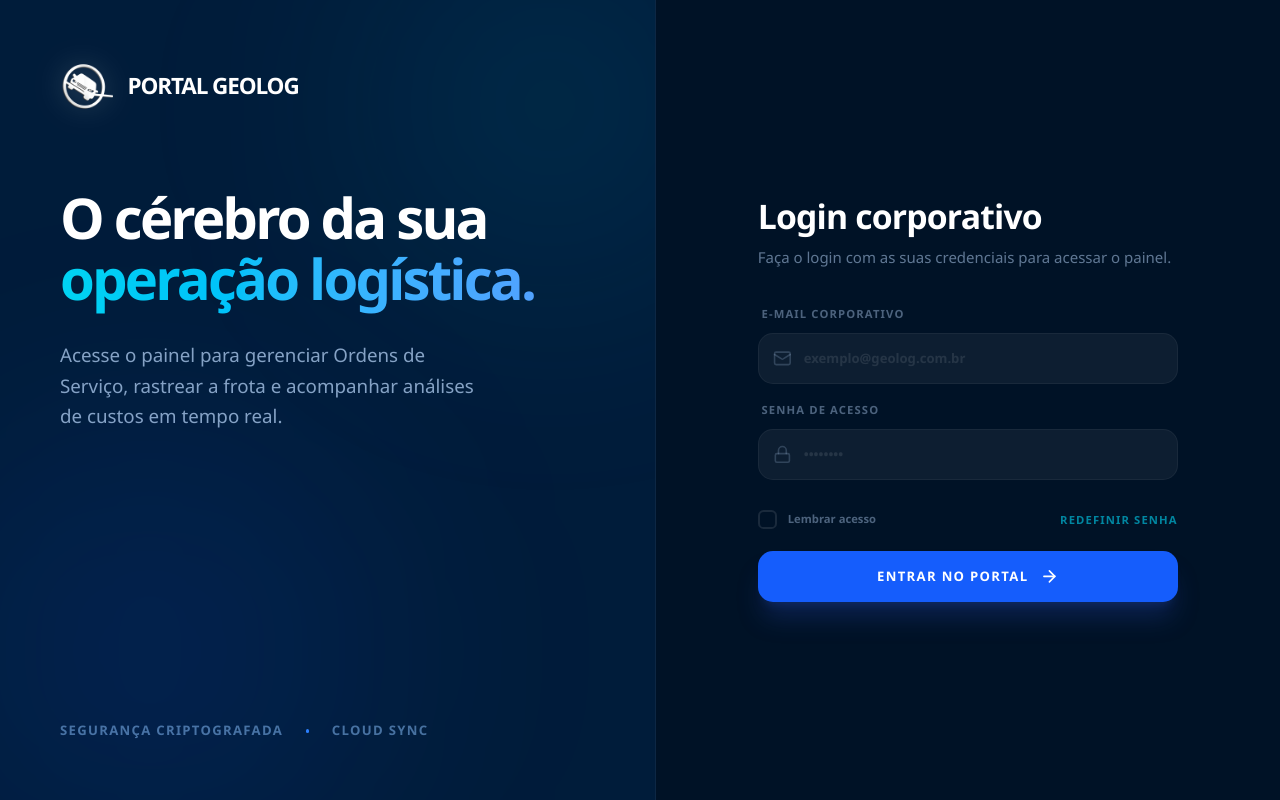
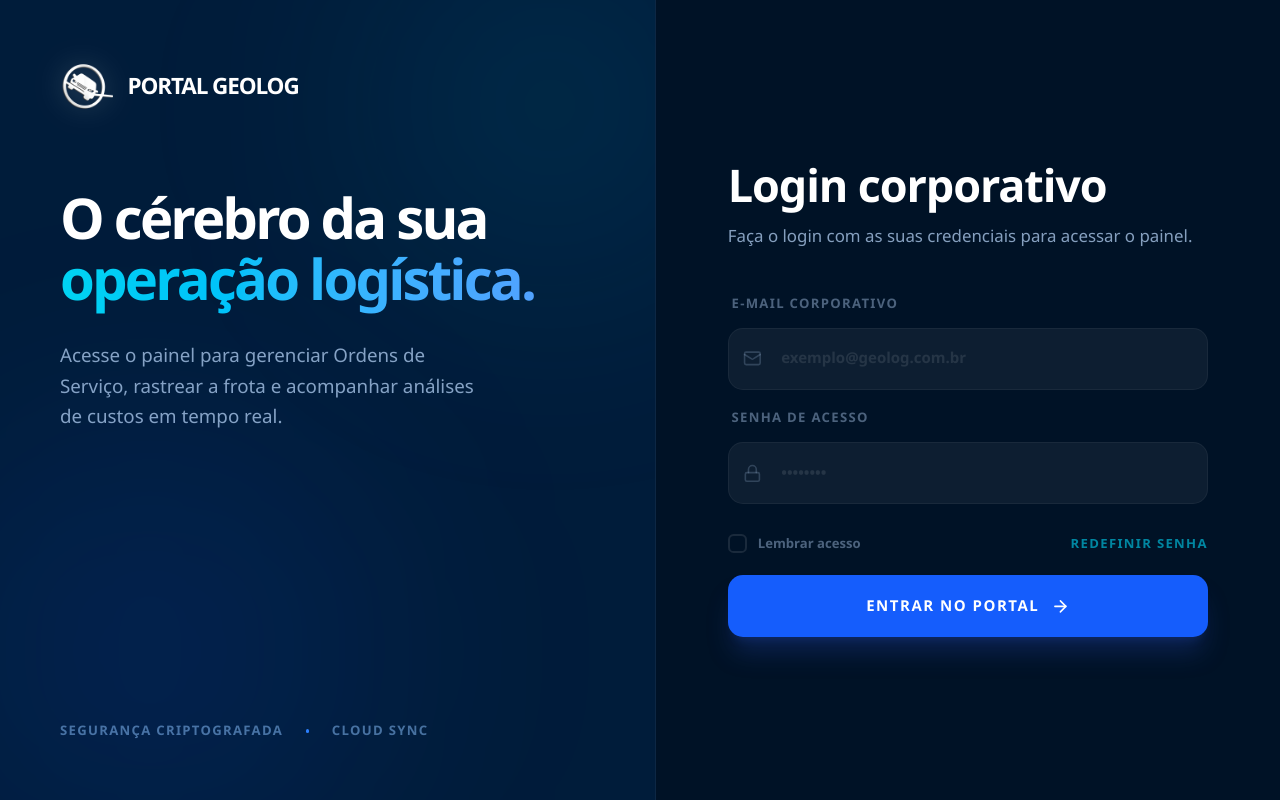
Before and after one commit to git-portalgeolog/portalgeolog-web, a Next.js app: page /login in a window 1280 px wide. Built offline with nearby package versions, Linux system fonts and the light colour scheme; no server answers.

Commit message:
style: increase login form proportions for better readability

```diff
--- a/src/app/login/page.tsx
+++ b/src/app/login/page.tsx
@@ -74,15 +74,15 @@ export default function Login() {
           initial={{ opacity: 0, y: 20 }}
           animate={{ opacity: 1, y: 0 }}
           transition={{ duration: 0.6, ease: "easeOut" }}
-          className="w-full max-w-md space-y-10"
+          className="w-full max-w-lg space-y-12"
         >
           <div className="text-center lg:text-left flex flex-col items-center lg:items-start">
              <div className="lg:hidden flex items-center gap-4 mb-10">
                <img src="/logo.png" alt="Geolog Logo" className="h-12 w-auto brightness-110" />
                <span className="text-2xl font-black tracking-tighter text-white uppercase">Portal Geolog</span>
              </div>
-             <h3 className="text-4xl font-black text-white tracking-tight">Login corporativo</h3>
-             <p className="text-blue-200/50 mt-3 font-medium">Faça o login com as suas credenciais para acessar o painel.</p>
+             <h3 className="text-5xl font-black text-white tracking-tight">Login corporativo</h3>
+             <p className="text-lg text-blue-200/70 mt-4 font-medium">Faça o login com as suas credenciais para acessar o painel.</p>
           </div>
 
           <form onSubmit={handleLogin} className="space-y-6">
@@ -100,7 +100,7 @@ export default function Login() {
             )}
             <div className="space-y-5">
               <div>
-                <label className="block text-xs font-black text-blue-200/40 uppercase tracking-widest mb-3 ml-1">E-mail corporativo</label>
+                <label className="block text-sm font-black text-blue-200/40 uppercase tracking-widest mb-4 ml-1">E-mail corporativo</label>
                 <div className="relative group">
                   <div className="absolute inset-y-0 left-0 pl-4 flex items-center pointer-events-none">
                     <Mail className="h-5 w-5 text-blue-200/20 group-focus-within:text-cyan-400 transition-colors" />
@@ -110,14 +110,14 @@ export default function Login() {
                     value={email}
                     onChange={(e) => setEmail(e.target.value)}
                     required
-                    className="block w-full pl-12 pr-4 py-4 border border-white/5 rounded-2xl bg-white/5 text-white placeholder:text-white/10 focus:ring-2 focus:ring-cyan-500/50 focus:border-cyan-500/50 outline-none transition-all text-sm font-bold"
+                    className="block w-full pl-14 pr-4 py-5 border border-white/5 rounded-2xl bg-white/5 text-white placeholder:text-white/10 focus:ring-2 focus:ring-cyan-500/50 focus:border-cyan-500/50 outline-none transition-all text-base font-bold"
                     placeholder="exemplo@geolog.com.br"
                   />
                 </div>
               </div>
 
               <div>
-                <label className="block text-xs font-black text-blue-200/40 uppercase tracking-widest mb-3 ml-1">Senha de acesso</label>
+                <label className="block text-sm font-black text-blue-200/40 uppercase tracking-widest mb-4 ml-1">Senha de acesso</label>
                 <div className="relative group">
                   <div className="absolute inset-y-0 left-0 pl-4 flex items-center pointer-events-none">
                     <Lock className="h-5 w-5 text-blue-200/20 group-focus-within:text-cyan-400 transition-colors" />
@@ -127,7 +127,7 @@ export default function Login() {
                     value={password}
                     onChange={(e) => setPassword(e.target.value)}
                     required
-                    className="block w-full pl-12 pr-4 py-4 border border-white/5 rounded-2xl bg-white/5 text-white placeholder:text-white/10 focus:ring-2 focus:ring-cyan-500/50 focus:border-cyan-500/50 outline-none transition-all text-sm font-bold"
+                    className="block w-full pl-14 pr-4 py-5 border border-white/5 rounded-2xl bg-white/5 text-white placeholder:text-white/10 focus:ring-2 focus:ring-cyan-500/50 focus:border-cyan-500/50 outline-none transition-all text-base font-bold"
                     placeholder="••••••••"
                   />
                 </div>
@@ -143,10 +143,10 @@ export default function Login() {
                 <div className="h-5 w-5 border-2 border-white/10 rounded-md peer-checked:bg-cyan-500 peer-checked:border-cyan-500 transition-all mr-3 flex items-center justify-center">
                    <div className="h-2 w-2 bg-white rounded-full opacity-0 peer-checked:opacity-100 transition-opacity"></div>
                 </div>
-                <span className="text-xs font-bold text-blue-200/40 group-hover:text-blue-200 transition-colors">Lembrar acesso</span>
+                <span className="text-sm font-bold text-blue-200/40 group-hover:text-blue-200 transition-colors">Lembrar acesso</span>
               </label>
 
-              <a href="#" className="text-xs font-black text-cyan-400/60 hover:text-cyan-400 uppercase tracking-widest transition-colors">
+              <a href="#" className="text-sm font-black text-cyan-400/60 hover:text-cyan-400 uppercase tracking-widest transition-colors">
                 Redefinir Senha
               </a>
             </div>
@@ -154,7 +154,7 @@ export default function Login() {
             <button
               type="submit"
               disabled={isLoading}
-              className="group relative w-full flex justify-center py-4 px-4 border border-transparent text-sm font-black rounded-2xl text-white bg-blue-600 hover:bg-blue-500 focus:outline-none shadow-xl shadow-blue-900/40 transition-all active:scale-[0.98] disabled:opacity-50 disabled:cursor-not-allowed overflow-hidden"
+              className="group relative w-full flex justify-center py-5 px-4 border border-transparent text-base font-black rounded-2xl text-white bg-blue-600 hover:bg-blue-500 focus:outline-none shadow-xl shadow-blue-900/40 transition-all active:scale-[0.98] disabled:opacity-50 disabled:cursor-not-allowed overflow-hidden"
             >
               {isLoading ? (
                 <Loader2 className="w-6 h-6 animate-spin" />
```
